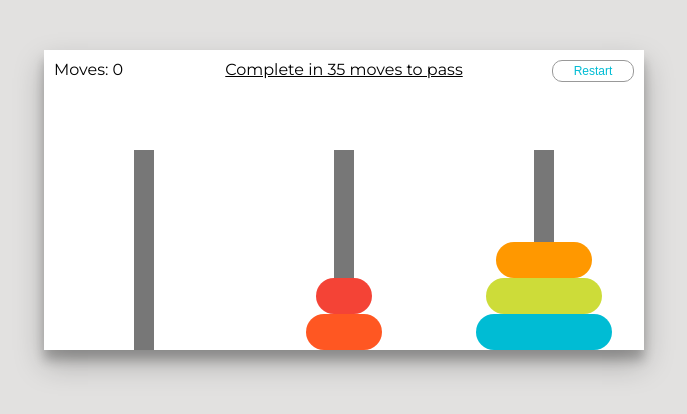
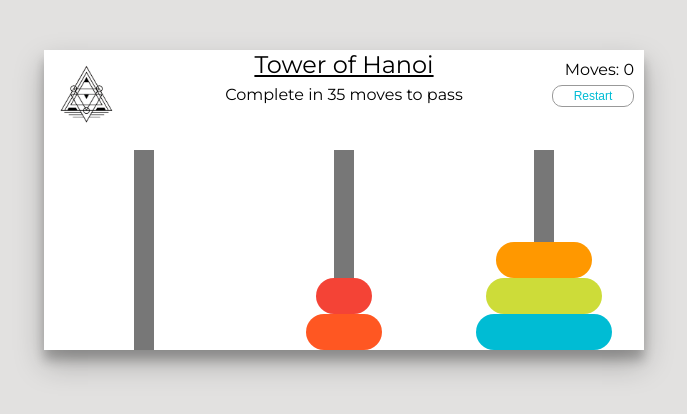
Before and after one commit to DanielFearn/TowerOfHanoi, a plain HTML site: page index.html in a window 1280 px wide. Shown: the whole page, without its empty margins (296-983 px from the left). Drawn offline with nearby package versions, Linux system fonts and the light colour scheme.

Commit message:
Cosmetic changes

```diff
--- a/index.html
+++ b/index.html
@@ -16,6 +16,7 @@
 	<div class="container">
 		<div id="toh-cont">
 			<div id="move-counter">Moves: 0</div>
+			<div id="title">Tower of Hanoi</div>
 			<div id="max-moves">Complete in 35 moves to pass</div>
 			<div id="restart">Restart</div>
 
@@ -24,7 +25,7 @@
 			<div class="toh-pole" id="toh-pole-1"></div>
 			<div class="toh-pole" id="toh-pole-2"></div>
 
-			<div id="code">Puzzle Complete!<br>Code: 9999</div>
+			<div id="code">Puzzle Complete!<br>Code: 707</div>
 		</div>
 	</div>
 </body>
--- a/towerofhanoi.css
+++ b/towerofhanoi.css
@@ -3,13 +3,25 @@
 	height: 300px;
 	background-color: #fff;
 	position: relative;
+
+	background-image: url(img.jpg);
+	background-size: 70px;
+	background-position: top 10px left 10px;
+	background-repeat: no-repeat;
 }
 
-
+#title {
+	top: 10px;
+	width: 100%;
+	font-family: "Montserrat";
+	text-decoration: underline;
+	font-size: 24px;
+	text-align: center;
+}
 
 #move-counter {
 	top: 10px;
-	left: 10px;
+	right: 10px;
 	position: absolute;
 	font-family: "Montserrat";
 	font-size: 16px;
@@ -18,12 +30,11 @@
 #max-moves {
 	width: 100%;
 	text-align: center;
-	top: 10px;
+	top: 35px;
 	left: 0;
 	position: absolute;
 	font-family: "Montserrat";
 	font-size: 16px;
-	text-decoration: underline;
 }
 
 #restart {
@@ -35,7 +46,7 @@
 	font-size: 12px;
 	line-height: 20px;
 	position: absolute;
-	top: 10px;
+	top: 35px;
 	right: 10px;
 	text-align: center;
 	border-radius: 10px;
```
Also changed, not shown: img.jpg (added).
